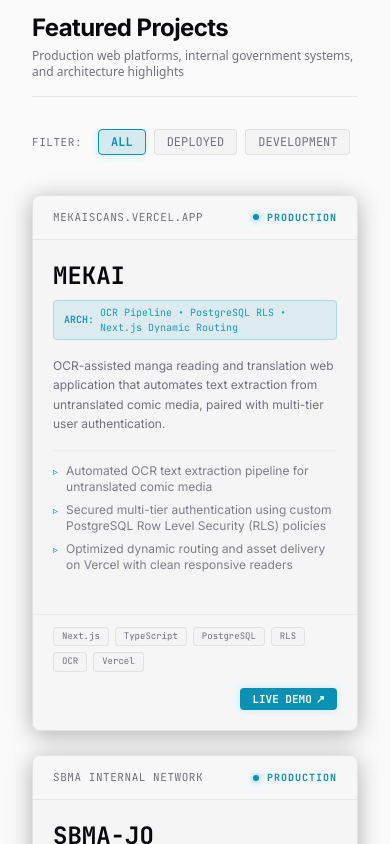
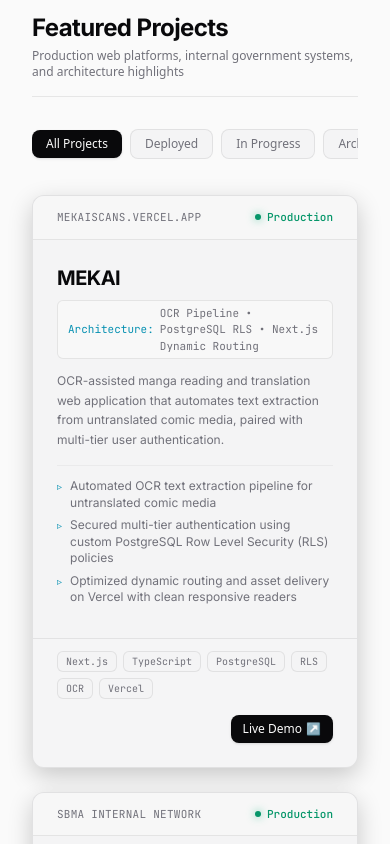
Before and after one commit to 0xriyoru/esperon-portfolio, a Next.js app: page / in a window 390 px wide. Shown: the part 1280-2124 px from the top of the page. Built offline with nearby package versions, Linux system fonts and the light colour scheme; no server answers; the database is empty.

Commit message:
feat: polish featured projects with obsidian glass cards and clean badges

```diff
--- a/src/components/Projects.tsx
+++ b/src/components/Projects.tsx
@@ -18,7 +18,6 @@
           .order("created_at", { ascending: true });
 
         if (!error && data && data.length > 0) {
-          // Merge dynamic Supabase rows with rich static architecture highlights
           setProjects((prev) => {
             const merged = [...prev];
             data.forEach((remote) => {
@@ -31,7 +30,6 @@
                 merged[existingIndex] = {
                   ...merged[existingIndex],
                   ...remote,
-                  // Preserve detailed architecture & highlights if remote is minimal
                   architecture:
                     merged[existingIndex].architecture || remote.type || "Full-Stack System",
                   highlights:
@@ -56,13 +54,12 @@
           });
         }
       } catch {
-        // Graceful fallback: staticProjects is already loaded
+        // Fallback to staticProjects
       }
     };
 
     fetchProjects();
 
-    // Listen to real-time database changes
     const channel = supabase
       .channel("projects-realtime")
       .on(
@@ -79,6 +76,13 @@
     };
   }, []);
 
+  const filterOptions = [
+    { id: "ALL", label: "All Projects" },
+    { id: "DEPLOYED", label: "Deployed" },
+    { id: "DEVELOPMENT", label: "In Progress" },
+    { id: "ARCHIVED", label: "Archived" },
+  ];
+
   const filteredProjects = projects.filter((project) => {
     if (activeFilter === "ALL") return true;
     return project.status?.toUpperCase() === activeFilter;
@@ -87,26 +91,28 @@
   return (
     <div className="w-full">
       {/* Filter controls */}
-      <div className="flex items-center gap-2 mb-8 font-mono text-xs overflow-x-auto pb-2">
-        <span className="text-muted mr-2 text-[11px] uppercase tracking-wider">FILTER:</span>
-        {["ALL", "DEPLOYED", "DEVELOPMENT", "ARCHIVED"].map((f) => (
-          <button
-            key={f}
-            onClick={() => setActiveFilter(f)}
-            className={`px-3 py-1 border rounded transition-colors ${
-              activeFilter === f
-                ? "border-accent-cyan bg-accent-cyan/15 text-accent-cyan font-bold shadow-[0_0_8px_rgba(6,182,212,0.2)]"
-                : "border-border-subtle bg-secondary text-muted hover:text-primary hover:border-muted"
-            }`}
-          >
-            {f}
-          </button>
-        ))}
+      <div className="flex items-center gap-2 mb-8 overflow-x-auto pb-1">
+        {filterOptions.map((f) => {
+          const isSelected = activeFilter === f.id;
+          return (
+            <button
+              key={f.id}
+              onClick={() => setActiveFilter(f.id)}
+              className={`px-3.5 py-1.5 rounded-lg text-xs font-medium transition-all whitespace-nowrap cursor-pointer ${
+                isSelected
+                  ? "bg-primary text-main shadow-sm"
+                  : "bg-secondary text-muted hover:text-primary hover:bg-secondary/80 border border-border-subtle"
+              }`}
+            >
+              {f.label}
+            </button>
+          );
+        })}
       </div>
 
       {filteredProjects.length === 0 ? (
-        <div className="p-8 border border-border-subtle bg-secondary rounded-lg text-center font-mono text-muted text-sm">
-          No projects found under status: {activeFilter}
+        <div className="p-12 border border-border-subtle bg-secondary/50 rounded-xl text-center text-muted text-sm font-sans">
+          No projects found under this filter.
         </div>
       ) : (
         <div className="grid grid-cols-1 lg:grid-cols-2 gap-6">
@@ -117,65 +123,65 @@
               whileInView={{ opacity: 1, y: 0 }}
               viewport={{ once: true, margin: "-40px" }}
               transition={{ duration: 0.3, delay: i * 0.05 }}
-              className="group relative border border-border-subtle bg-secondary/90 hover:border-accent-cyan/50 transition-all duration-200 rounded-lg flex flex-col justify-between overflow-hidden shadow-[0_4px_24px_rgba(0,0,0,0.3)]"
+              className="glass-card flex flex-col justify-between overflow-hidden group hover:-translate-y-0.5 transition-all duration-200"
             >
               <div>
-                {/* Top Header - Domain / Classification & Status Pill */}
-                <div className="flex justify-between items-center px-5 py-3.5 border-b border-border-subtle/80 bg-main/50 font-mono text-xs">
-                  <span className="truncate max-w-[220px] text-[11px] text-muted tracking-wider">
-                    {project.domain || "ENGINEERING PROJECT"}
+                {/* Header - Domain / Status */}
+                <div className="flex justify-between items-center px-6 py-3.5 border-b border-border-subtle bg-main/40 text-xs">
+                  <span className="truncate max-w-[220px] font-mono text-[11px] text-muted tracking-wide">
+                    {project.domain || project.type || "System Architecture"}
                   </span>
-                  <div className="flex items-center gap-2 text-[10px] tracking-widest uppercase shrink-0">
+                  <div className="flex items-center gap-1.5 text-[11px] font-mono shrink-0">
                     <span
                       className={`w-1.5 h-1.5 rounded-full ${
                         project.status === "DEPLOYED"
-                          ? "bg-accent-cyan shadow-[0_0_6px_rgba(6,182,212,0.8)]"
+                          ? "bg-accent-emerald shadow-[0_0_8px_rgba(16,185,129,0.7)]"
                           : project.status === "DEVELOPMENT"
-                          ? "bg-accent-yellow shadow-[0_0_6px_rgba(245,158,11,0.8)]"
+                          ? "bg-accent-amber shadow-[0_0_8px_rgba(245,158,11,0.7)]"
                           : "bg-muted"
                       }`}
                     />
                     <span
                       className={
                         project.status === "DEPLOYED"
-                          ? "text-accent-cyan font-bold"
+                          ? "text-accent-emerald font-medium"
                           : project.status === "DEVELOPMENT"
-                          ? "text-accent-yellow font-bold"
+                          ? "text-accent-amber font-medium"
                           : "text-muted"
                       }
                     >
                       {project.status === "DEPLOYED"
-                        ? "PRODUCTION"
+                        ? "Production"
                         : project.status === "DEVELOPMENT"
-                        ? "IN PROGRESS"
-                        : "ARCHIVED"}
+                        ? "In Progress"
+                        : "Archived"}
                     </span>
                   </div>
                 </div>
 
-                {/* Main Card Body */}
-                <div className="p-5 sm:p-6">
-                  <div className="flex flex-col gap-2 mb-4">
-                    <h3 className="font-mono font-bold text-2xl text-primary group-hover:text-accent-cyan transition-colors">
+                {/* Card Content */}
+                <div className="p-6">
+                  <div className="flex flex-col gap-2 mb-3">
+                    <h3 className="font-sans font-bold text-xl text-primary group-hover:text-accent-cyan transition-colors tracking-tight">
                       {project.title}
                     </h3>
                     {project.architecture && (
-                      <div className="text-[10px] font-mono text-accent-cyan/90 bg-accent-cyan/10 border border-accent-cyan/20 px-2.5 py-1 rounded inline-flex items-center gap-1.5 w-fit">
-                        <span className="font-bold">ARCH:</span>
+                      <div className="text-[11px] font-mono text-muted bg-main/70 border border-border-subtle px-2.5 py-1 rounded-md inline-flex items-center gap-1.5 w-fit">
+                        <span className="text-accent-cyan">Architecture:</span>
                         <span>{project.architecture}</span>
                       </div>
                     )}
                   </div>
 
-                  <p className="text-muted text-xs md:text-sm leading-relaxed mb-4 font-sans">
+                  <p className="text-muted text-xs sm:text-sm leading-relaxed mb-4 font-sans">
                     {project.description}
                   </p>
 
-                  {/* Architecture & Engineering Highlights */}
+                  {/* Highlights */}
                   {project.highlights && project.highlights.length > 0 && (
-                    <div className="space-y-1.5 mb-5 pt-3 border-t border-border-subtle/40">
+                    <div className="space-y-1.5 mb-2 pt-3 border-t border-border-subtle/50">
                       {project.highlights.map((item, hIdx) => (
-                        <div key={hIdx} className="flex items-start gap-2 text-xs text-muted/90 font-sans">
+                        <div key={hIdx} className="flex items-start gap-2 text-xs text-muted font-sans">
                           <span className="text-accent-cyan text-[10px] select-none mt-0.5">▹</span>
                           <span className="leading-snug">{item}</span>
                         </div>
@@ -186,12 +192,12 @@
               </div>
 
               {/* Bottom Footer - Tech Tags & Action Buttons */}
-              <div className="px-5 sm:px-6 pb-5 pt-3 border-t border-border-subtle/50 bg-main/20 flex flex-col sm:flex-row justify-between items-start sm:items-center gap-4">
+              <div className="px-6 pb-6 pt-3 border-t border-border-subtle bg-main/20 flex flex-col sm:flex-row justify-between items-start sm:items-center gap-4">
                 <div className="flex flex-wrap gap-1.5">
                   {project.tags?.map((tag, idx) => (
                     <span
                       key={idx}
-                      className="px-2 py-0.5 text-[9px] font-mono border border-border-subtle bg-secondary text-muted rounded"
+                      className="px-2 py-0.5 text-[10px] font-mono border border-border-subtle bg-secondary text-muted rounded-md"
                     >
                       {tag}
                     </span>
@@ -199,10 +205,10 @@
                 </div>
 
                 {/* Action Links */}
-                <div className="flex items-center gap-2 font-mono text-xs shrink-0 w-full sm:w-auto justify-end">
+                <div className="flex items-center gap-2 text-xs shrink-0 w-full sm:w-auto justify-end">
                   {project.confidential ? (
-                    <span className="text-[10px] text-accent-yellow bg-accent-yellow/10 border border-accent-yellow/30 px-2.5 py-1 rounded flex items-center gap-1.5">
-                      <span>CONFIDENTIAL GOV ACCESS 🔒</span>
+                    <span className="text-[11px] text-accent-amber/90 bg-accent-amber/10 border border-accent-amber/20 px-2.5 py-1 rounded-md flex items-center gap-1.5 font-medium">
+                      <span>Restricted Gov Access 🔒</span>
                     </span>
                   ) : (
                     <>
@@ -211,9 +217,9 @@
                           href={project.link}
                           target="_blank"
                           rel="noopener noreferrer"
-                          className="px-3 py-1 bg-accent-cyan text-main text-[11px] font-bold rounded hover:brightness-110 transition-all flex items-center gap-1 active:scale-95 shadow-[0_0_8px_rgba(6,182,212,0.2)]"
+                          className="px-3 py-1.5 bg-primary text-main text-xs font-medium rounded-lg hover:opacity-90 transition-all flex items-center gap-1 active:scale-95 shadow-sm"
                         >
-                          <span>LIVE DEMO</span>
+                          <span>Live Demo</span>
                           <span>↗</span>
                         </a>
                       )}
@@ -222,9 +228,9 @@
                           href={project.github}
                           target="_blank"
                           rel="noopener noreferrer"
-                          className="px-3 py-1 border border-border-subtle bg-secondary text-primary text-[11px] rounded hover:border-accent-cyan hover:text-accent-cyan transition-colors flex items-center gap-1 active:scale-95"
+                          className="px-3 py-1.5 border border-border-subtle bg-secondary text-primary text-xs font-medium rounded-lg hover:border-border-hover transition-colors flex items-center gap-1 active:scale-95"
                         >
-                          <span>SOURCE</span>
+                          <span>Source</span>
                           <span>↗</span>
                         </a>
                       )}
```
